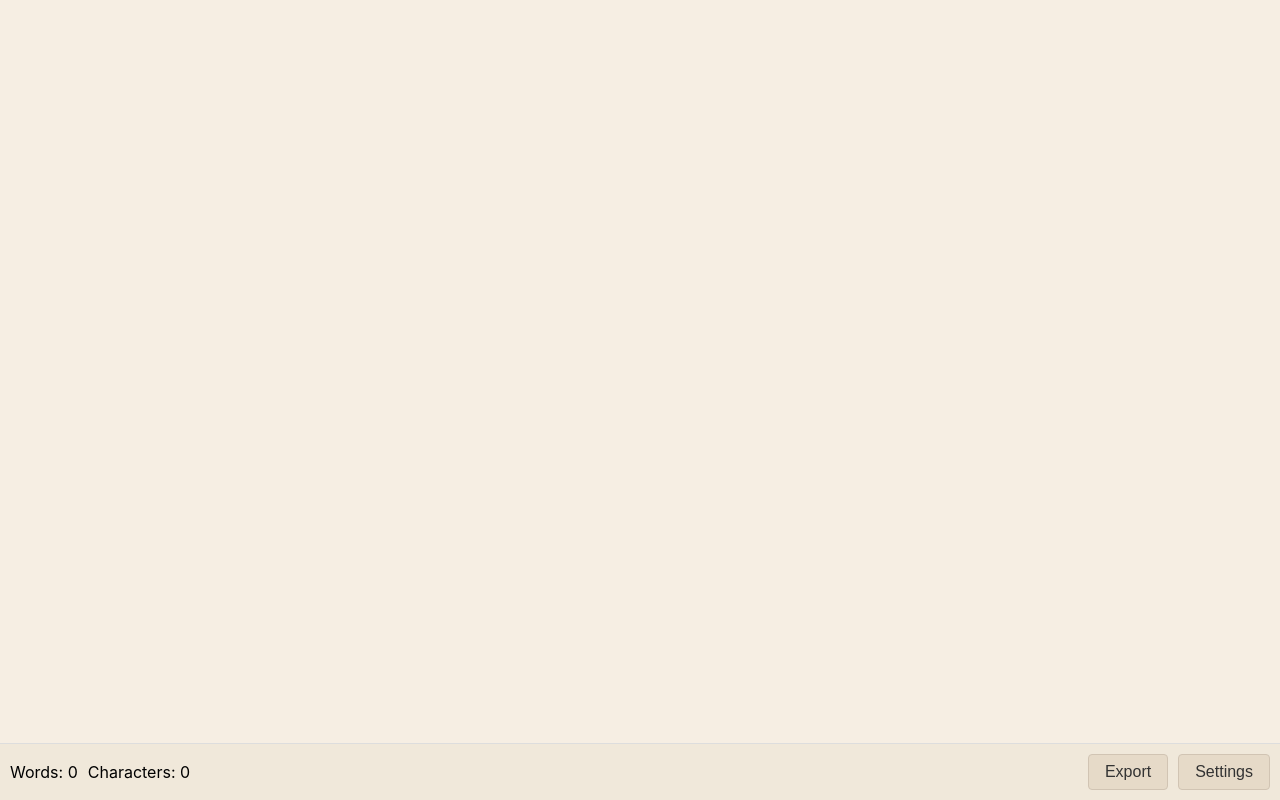
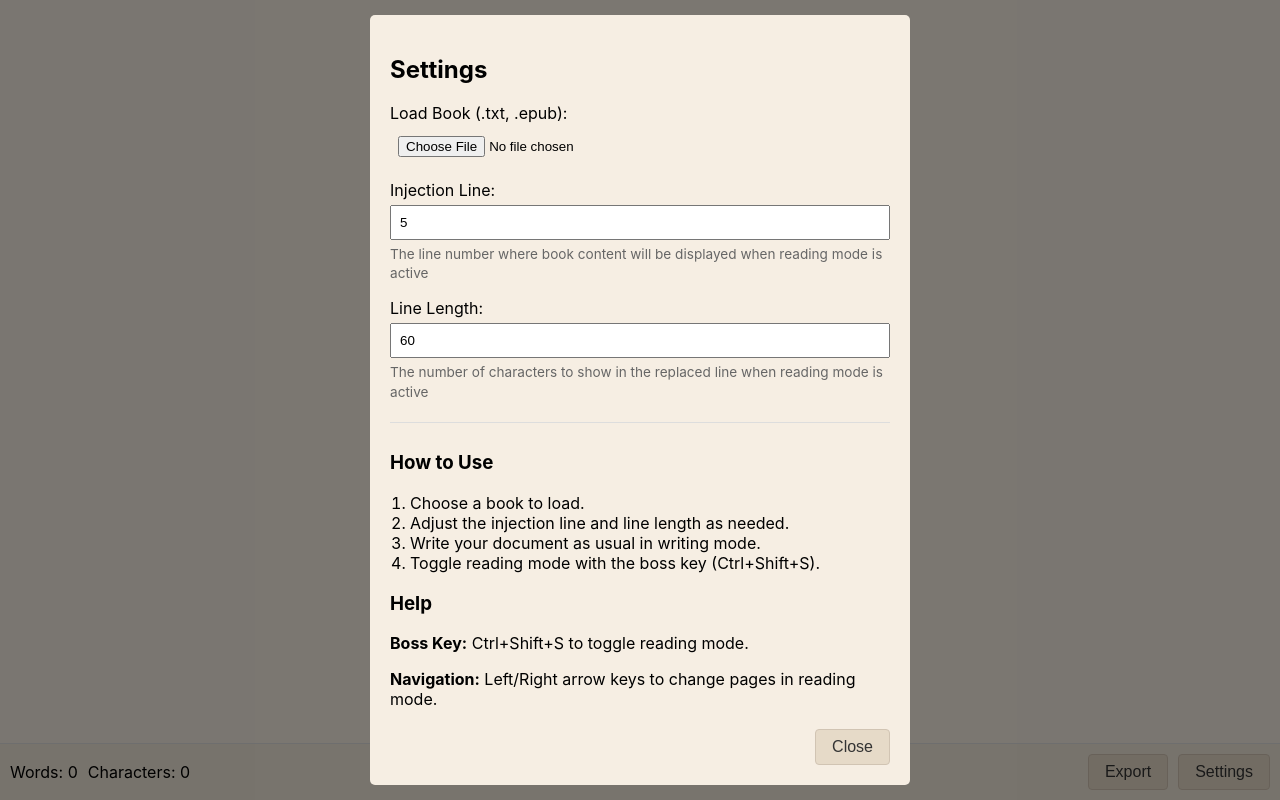
Before and after one commit to Troyanovsky/slacking_off_editor, a React (Vite) app: page / in a window 1280 px wide. Built offline with nearby package versions, Linux system fonts and the light colour scheme.

Commit message:
feat: show settings modal for first-time user and usage guide

```diff
--- a/src/App.tsx
+++ b/src/App.tsx
@@ -26,6 +26,14 @@ function App() {
   const [book, setBook] = useState<{ content: string[]; isLoaded: boolean; fileName: string; hash: string }>({ content: [], isLoaded: false, fileName: '', hash: '' });
   const [isSlackingMode, setSlackingMode] = useState(false);
   const [currentPage, setCurrentPage] = useState(0);
+
+  useEffect(() => {
+    const hasVisited = localStorage.getItem('hasVisited');
+    if (!hasVisited) {
+      setSettingsOpen(true);
+      localStorage.setItem('hasVisited', 'true');
+    }
+  }, []);
 
   useEffect(() => {
     localStorage.setItem('slacking_off_settings', JSON.stringify(settings));
--- a/src/components/SettingsModal.module.css
+++ b/src/components/SettingsModal.module.css
@@ -8,6 +8,7 @@
   display: flex;
   justify-content: center;
   align-items: center;
+  z-index: 200;
 }
 
 .modalContent {
@@ -49,3 +50,7 @@
   margin-top: 20px;
   text-align: right;
 }
+
+.guideList {
+  padding-left: 20px;
+}
--- a/src/components/SettingsModal.tsx
+++ b/src/components/SettingsModal.tsx
@@ -71,6 +71,13 @@ const SettingsModal: React.FC<SettingsModalProps> = ({
           </div>
         </div>
         <div className={modalStyles.helpSection}>
+          <h3>How to Use</h3>
+          <ol className={modalStyles.guideList}>
+            <li>Choose a book to load.</li>
+            <li>Adjust the injection line and line length as needed.</li>
+            <li>Write your document as usual in writing mode.</li>
+            <li>Toggle reading mode with the boss key (Ctrl+Shift+S).</li>
+          </ol>
           <h3>Help</h3>
           <p><b>Boss Key:</b> Ctrl+Shift+S to toggle reading mode.</p>
           <p><b>Navigation:</b> Left/Right arrow keys to change pages in reading mode.</p>
```
